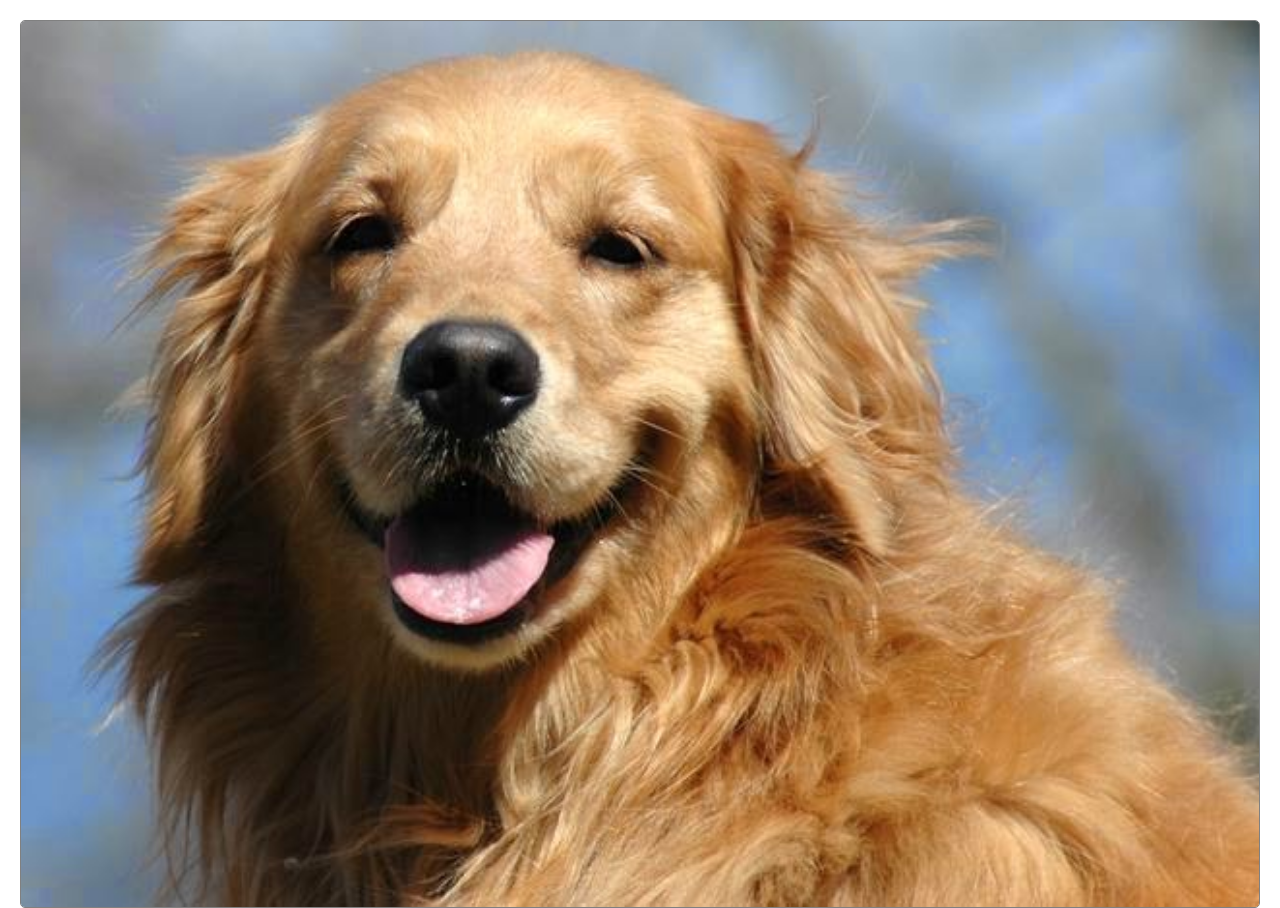
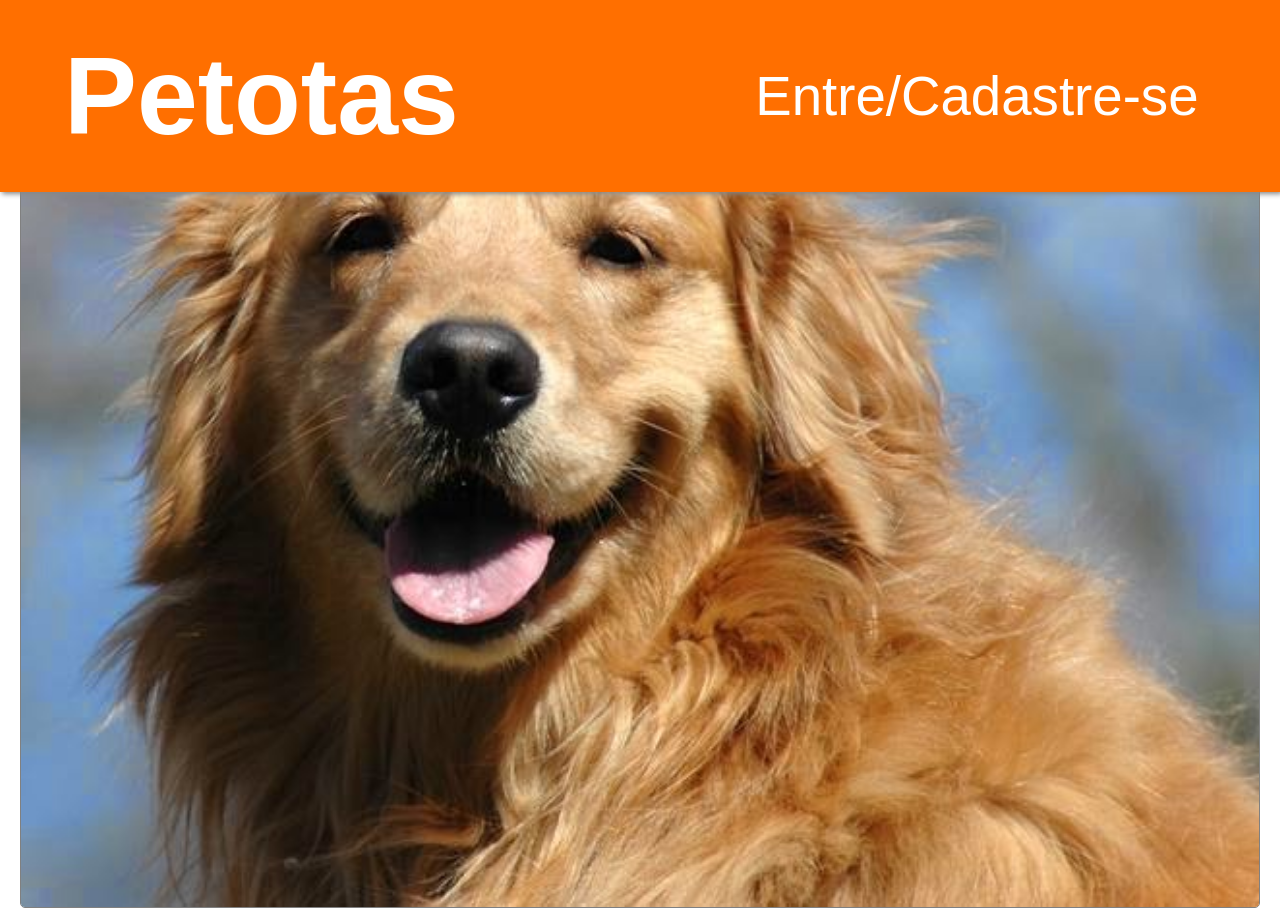
Before and after one commit to gdmramos/Petotas, a website: page paginas/perfilAnimal.html in a window 1280 px wide. Shown: the top 908 px of the page. Drawn offline with Linux system fonts and the light colour scheme.

```diff
--- a/paginas/perfilAnimal.html
+++ b/paginas/perfilAnimal.html
@@ -9,6 +9,11 @@
     </head>
 
     <body>
+        <header>
+            <h1>Petotas</h1>
+            <a href="#">Entre/Cadastre-se</a>
+        </header>
+
         <div class="cadastroAnimalContainer">
              <img class="cadastroAnimalFoto" src="../img/dog.jpeg" alt="Foto do animal">
              <div class="cadastroAnimalInformacoes">
```
